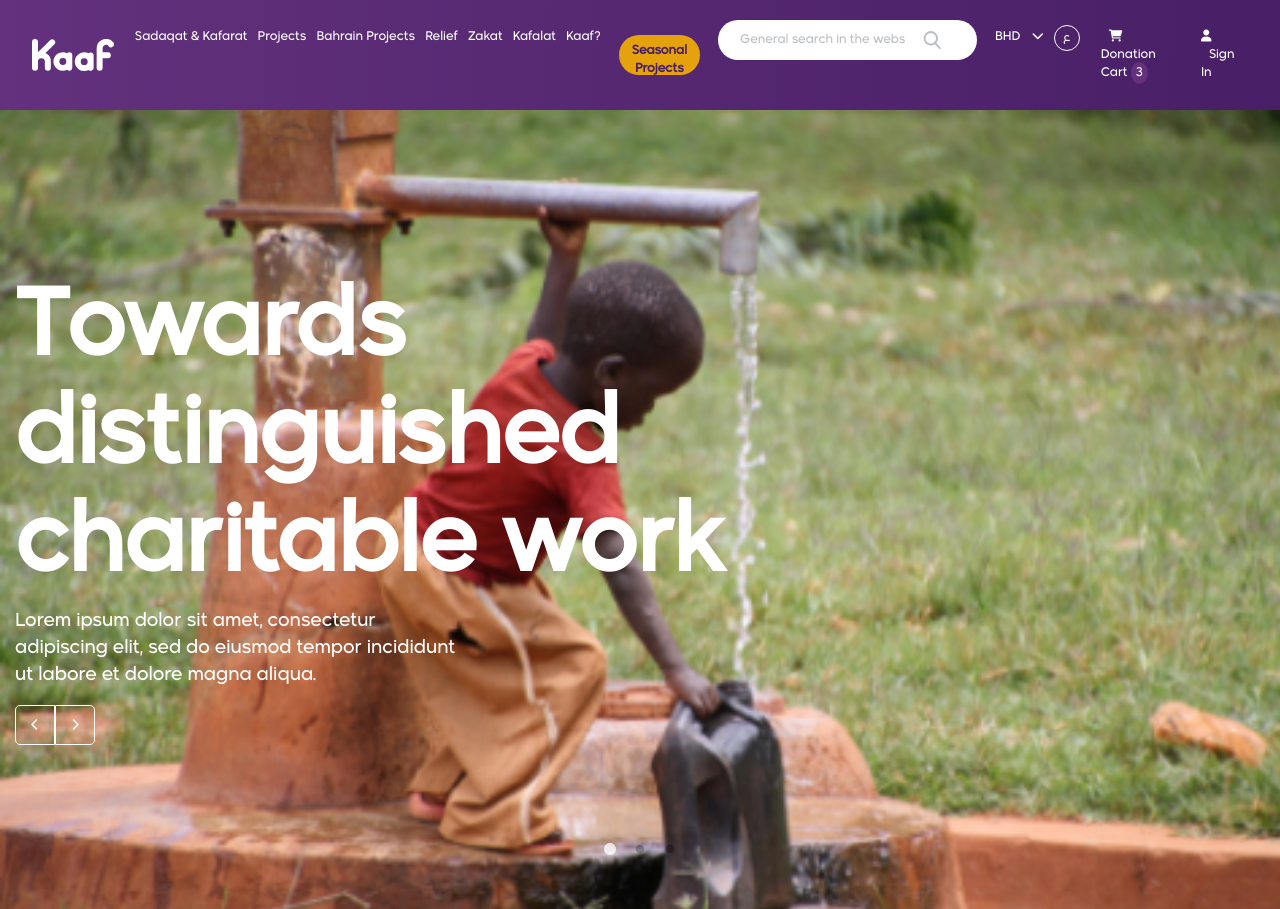
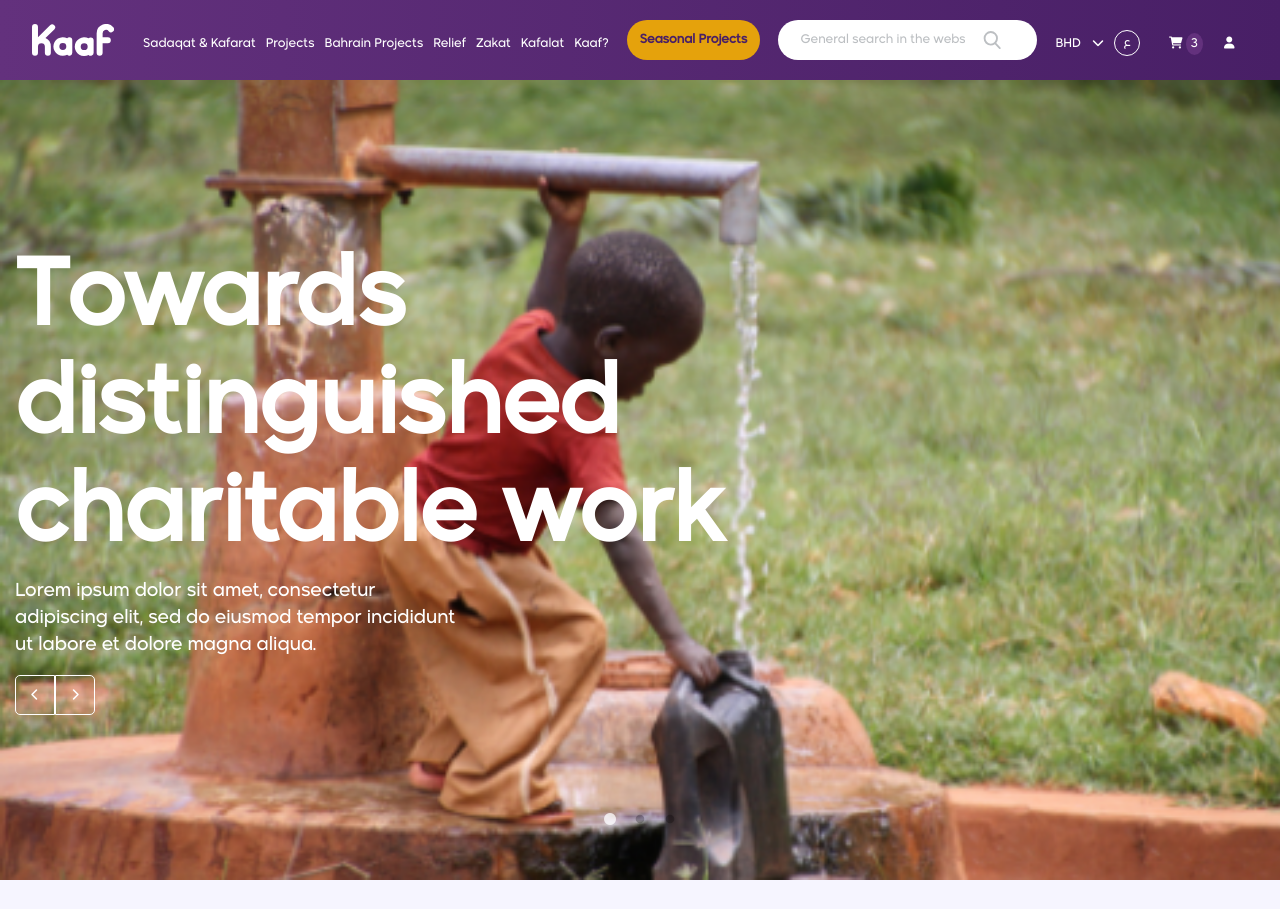
Before and after one commit to ibra4/kaaf, a PHP site: page / in a window 1280 px wide. Shown: the top 909 px of the page. Run offline with PHP 8.4, Linux system fonts and the light colour scheme; some libraries are stand-ins or nearby versions.

Commit message:
Responsive Fixes

```diff
--- a/ar.html
+++ b/ar.html
@@ -8,7 +8,7 @@
     <link rel="stylesheet" href="./css/bootstrap-rtl.min.css">
 
     <link rel="stylesheet" href="./css/style.css">
-    <link rel="stylesheet" href="./css/style-rtl.css">
+    <link rel="stylesheet" href="./css/style-rtl.css?v=1">
 
     <link rel="stylesheet" type="text/css" href="./css/slick.css" />
     <link rel="stylesheet" type="text/css" href="./css/slick-theme.css" />
@@ -267,7 +267,7 @@
                     <li class="nav-item donation-block d-none d-lg-block px-3">
                         <a href="#" class="nav-link">
                             <i class="fa fa-shopping-cart ml-2"></i>
-                            <span class="px-2s">سلة التبرع</span>
+                            <span class="px-2 hide-1200">سلة التبرع</span>
                             <span class="notifications-count">3</span>
                         </a>
                     </li>
@@ -275,7 +275,7 @@
                     <li class="nav-item">
                         <a href="#" class="nav-link">
                             <i class="fa fa-user"></i>
-                            <span class="px-2">تسجيل الدخول</span>
+                            <span class="px-2 hide-1200">تسجيل الدخول</span>
                         </a>
                     </li>
                 </ul>
--- a/css/style.css
+++ b/css/style.css
@@ -835,6 +835,10 @@ img.flag {
         font-size: 12px;
     }
 
+    .hide-1200 {
+        display: none !important;
+    }
+
     .navbar-expand-lg .navbar-nav .nav-link {
         padding-left: 0;
         padding-right: 0;
@@ -856,6 +860,15 @@ img.flag {
 }
 
 @media (min-width: 992px) {
+    .navbar-nav .nav-link {
+        padding-bottom: 0;
+    }
+
+    .navbar-nav>.nav-item {
+        display: flex !important;
+        align-items: center;
+    }
+
     .lang-button {
         margin-top: 5px;
     }
--- a/index.html
+++ b/index.html
@@ -6,7 +6,7 @@
     <meta name="viewport" content="width=device-width, initial-scale=1, shrink-to-fit=no">
 
     <link rel="stylesheet" href="./css/bootstrap.min.css">
-    <link rel="stylesheet" href="./css/style.css">
+    <link rel="stylesheet" href="./css/style.css?v=1">
 
     <link rel="stylesheet" type="text/css" href="./css/slick.css" />
     <link rel="stylesheet" type="text/css" href="./css/slick-theme.css" />
@@ -265,7 +265,7 @@
                     <li class="nav-item donation-block d-none d-lg-block px-3">
                         <a href="#" class="nav-link">
                             <i class="fa fa-shopping-cart ml-2"></i>
-                            <span class="px-2s">Donation Cart</span>
+                            <span class="px-2 hide-1200">Donation Cart</span>
                             <span class="notifications-count">3</span>
                         </a>
                     </li>
@@ -273,7 +273,7 @@
                     <li class="nav-item">
                         <a href="#" class="nav-link">
                             <i class="fa fa-user"></i>
-                            <span class="px-2">Sign In</span>
+                            <span class="px-2 hide-1200">Sign In</span>
                         </a>
                     </li>
                 </ul>
```
